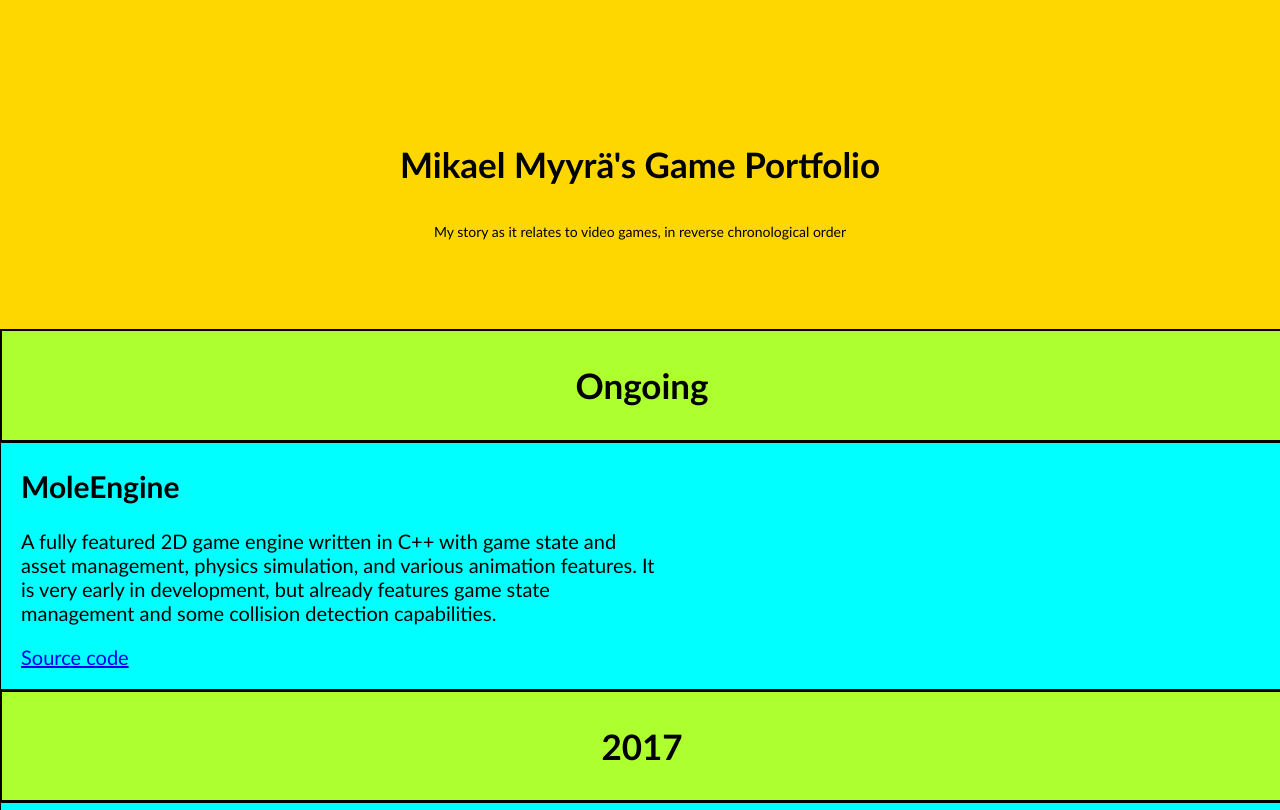
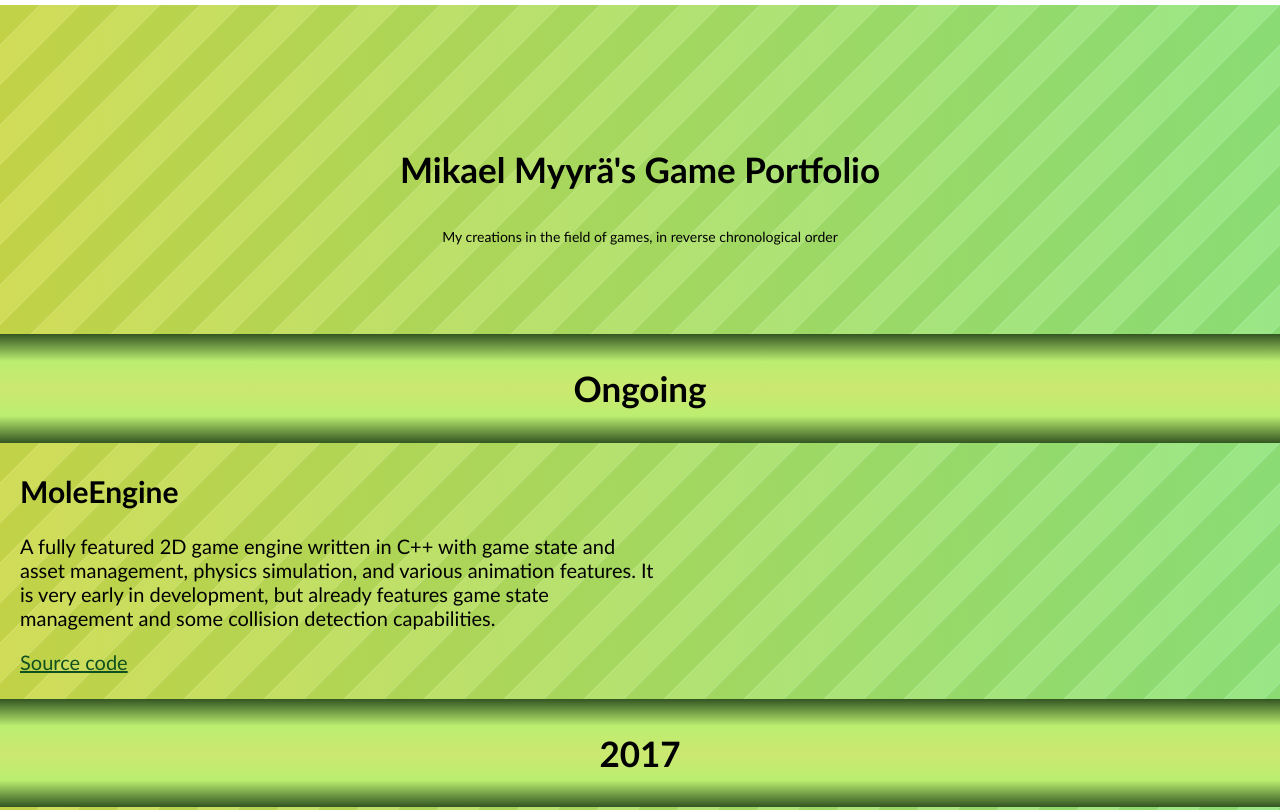
Before and after one commit to MoleTrooper/Portfolio, a plain HTML site: page index.html in a window 1280 px wide. Shown: the top 810 px of the page. Drawn offline with Linux system fonts and the light colour scheme.

Commit message:
Added backgrounds and colors

```diff
--- a/index.html
+++ b/index.html
@@ -12,13 +12,13 @@
         <div class="topHeader">
             <h1>Mikael Myyrä's Game Portfolio</h1>
             <p>
-                My story as it relates to video games, in reverse chronological order
+                My creations in the field of games, in reverse chronological order
             </p>
         </div>
-        <div class="year">
         <div class="h1Container">
             <h1>Ongoing</h1>
         </div>
+        <div class="year">
             <div class="entry">
                 <h2>MoleEngine</h2>
                 <p>
@@ -31,10 +31,10 @@
                 </p>
             </div>
         </div>
-        <div class="year">
         <div class="h1Container">
             <h1>2017</h1>
         </div>
+        <div class="year">
             <div class="entry">
                 <h2>I Wanna Conquer the Chaos Cave</h2>
                 <p>
@@ -97,10 +97,10 @@
                 </p>
             </div>
         </div>
-        <div class="year">
         <div class="h1Container">
             <h1>2012-2015</h1>
         </div>
+        <div class="year">
             <div class="entry">
                 <h2>Flash Game Engine</h2>
                 <p>
@@ -129,10 +129,10 @@
                 </p>
             </div>
         </div>
-        <div class="year">
         <div class="h1Container">
             <h1>2009-2011</h1>
         </div>
+        <div class="year">
             <div class="entry">
                 <p>
                     I learned about programming and game development in 2009, at the age of 13. For the first few years I only made a few tiny
--- a/style.css
+++ b/style.css
@@ -4,11 +4,21 @@ body {
     font-family: 'Gill Sans', 'Gill Sans MT', Calibri, 'Trebuchet MS', sans-serif;
 }
 
+.content, .year {
+    width: 100%;
+    margin: 0;
+    padding: 5px 0;
+}
+
+.topHeader, .year {
+    background: url('bggradient.svg') no-repeat, url('stripepattern.svg') repeat;
+    background-size: 100% 100%, 80px 80px;
+}
+
 .topHeader {
     width: 100%;
     padding: 15vh 0;
     text-align: center;
-    background-color: gold;
 }
 
 .topHeader p {
@@ -18,19 +28,24 @@ body {
     font-size: 14px;
 }
 
+.entry {
+    width: 100%;
+    margin-left: 20px;
+}
+
 .h1Container {
     width: 100%;
-    background-color: greenyellow;
-    border: 2px solid black;
+    background: url('header.svg');
     padding: 10px 0;
     text-align: center;
 }
 
-.entry {
-    width: 100%;
-    background-color: cyan;
-    border: 1px solid black;
-    padding-left: 20px;
+a:link {
+    color: #105020;
+}
+
+a:visited {
+    color: #509050;
 }
 
 h1 {
```
Also changed, not shown: bggradient.svg (added), header.svg (added), stripepattern.svg (added). Lines whose indentation alone changed are shown as unchanged.
